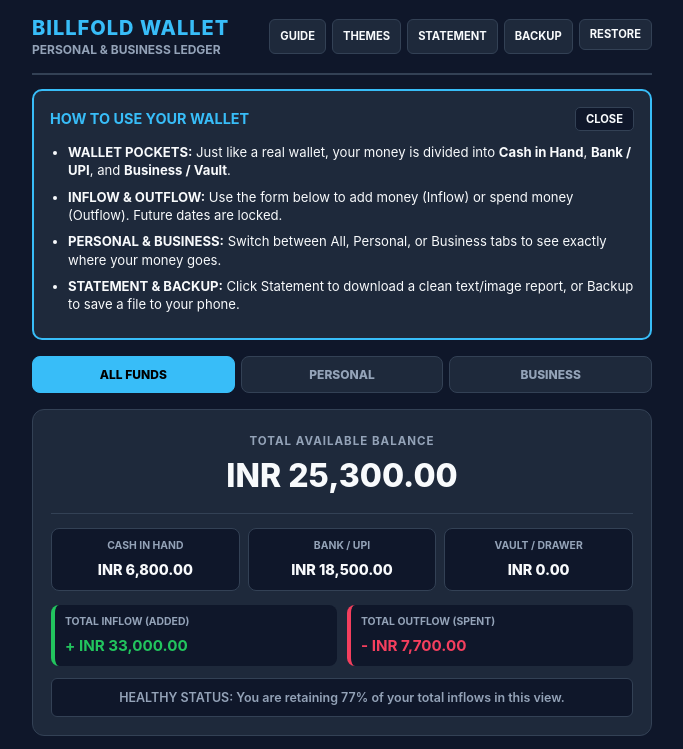
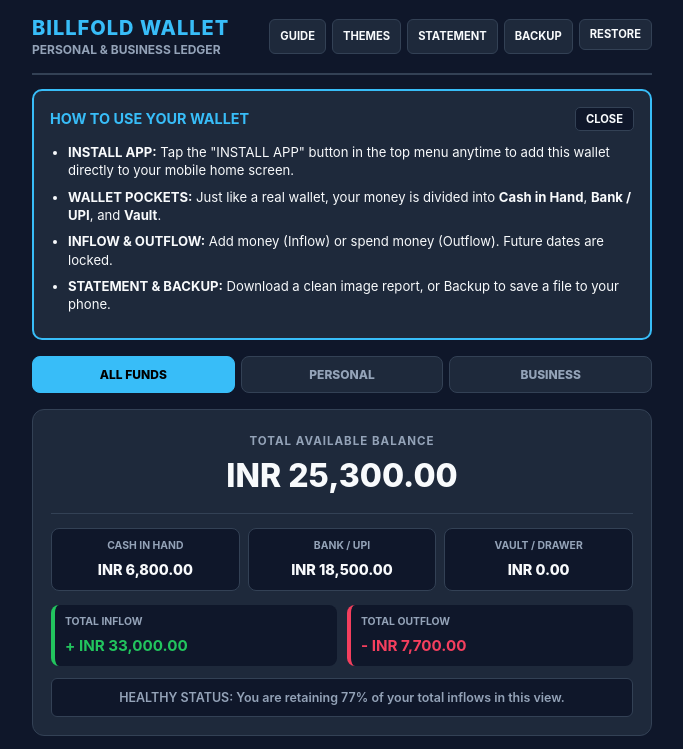
Before and after one commit to Bikugithub/Virtual-money-bag, a plain HTML site: page index.html in a window 1280 px wide. Both pictures are taken after a click on the button "GUIDE". Shown: the top 749 px of the page, without its empty margins (298-981 px from the left). Drawn offline with Linux system fonts and the light colour scheme.

Commit message:
Update index.html

```diff
--- a/index.html
+++ b/index.html
@@ -5,6 +5,7 @@
     <meta name="viewport" content="width=device-width, initial-scale=1.0">
     <title>Physical Wallet & Ledger</title>
     <link rel="stylesheet" href="style.css">
+    <link rel="manifest" href="manifest.json">
 </head>
 <body class="theme-slate">
 
@@ -16,6 +17,8 @@
                 <p id="wallet-owner" class="subtitle">PERSONAL & BUSINESS LEDGER</p>
             </div>
             <div class="menu-buttons">
+                <!-- Install Button (hidden until browser allows installation) -->
+                <button type="button" id="btn-install-app" class="nav-btn install-highlight hidden">INSTALL APP</button>
                 <button type="button" id="btn-toggle-guide" class="nav-btn">GUIDE</button>
                 <button type="button" id="btn-toggle-theme" class="nav-btn">THEMES</button>
                 <button type="button" id="btn-download-report" class="nav-btn">STATEMENT</button>
@@ -32,10 +35,10 @@
                 <button type="button" id="btn-close-guide" class="small-btn">CLOSE</button>
             </div>
             <ul class="guide-list">
-                <li><strong>WALLET POCKETS:</strong> Just like a real wallet, your money is divided into <strong>Cash in Hand</strong>, <strong>Bank / UPI</strong>, and <strong>Business / Vault</strong>.</li>
-                <li><strong>INFLOW & OUTFLOW:</strong> Use the form below to add money (Inflow) or spend money (Outflow). Future dates are locked.</li>
-                <li><strong>PERSONAL & BUSINESS:</strong> Switch between All, Personal, or Business tabs to see exactly where your money goes.</li>
-                <li><strong>STATEMENT & BACKUP:</strong> Click Statement to download a clean text/image report, or Backup to save a file to your phone.</li>
+                <li><strong>INSTALL APP:</strong> Tap the "INSTALL APP" button in the top menu anytime to add this wallet directly to your mobile home screen.</li>
+                <li><strong>WALLET POCKETS:</strong> Just like a real wallet, your money is divided into <strong>Cash in Hand</strong>, <strong>Bank / UPI</strong>, and <strong>Vault</strong>.</li>
+                <li><strong>INFLOW & OUTFLOW:</strong> Add money (Inflow) or spend money (Outflow). Future dates are locked.</li>
+                <li><strong>STATEMENT & BACKUP:</strong> Download a clean image report, or Backup to save a file to your phone.</li>
             </ul>
         </section>
 
@@ -64,7 +67,12 @@
             </div>
         </section>
 
-        <!-- Mode Filter (All / Personal / Business) -->
+        <!-- DESKTOP RESPONSIVE GRID -->
+        <div class="desktop-grid">
+
+            <!-- LEFT COLUMN: Wallet Dashboard & Forms -->
+            <div class="left-col">
+                <!-- Mode Filter -->
                 <section class="mode-tabs">
                     <button type="button" class="mode-btn active" data-mode="all">ALL FUNDS</button>
                     <button type="button" class="mode-btn" data-mode="personal">PERSONAL</button>
@@ -78,7 +86,6 @@
                         <h2 id="total-balance" class="big-balance">INR 0.00</h2>
                     </div>
 
-            <!-- 3 Physical Pockets -->
                     <div class="pockets-grid">
                         <div class="pocket-box">
                             <span class="pocket-name">CASH IN HAND</span>
@@ -94,25 +101,23 @@
                         </div>
                     </div>
 
-            <!-- Inflow vs Outflow Summary -->
                     <div class="flow-summary">
                         <div class="flow-box inflow-border">
-                    <span class="pocket-name">TOTAL INFLOW (ADDED)</span>
+                            <span class="pocket-name">TOTAL INFLOW</span>
                             <strong id="total-inflow" class="inflow-text">+ INR 0.00</strong>
                         </div>
                         <div class="flow-box outflow-border">
-                    <span class="pocket-name">TOTAL OUTFLOW (SPENT)</span>
+                            <span class="pocket-name">TOTAL OUTFLOW</span>
                             <strong id="total-outflow" class="outflow-text">- INR 0.00</strong>
                         </div>
                     </div>
 
-            <!-- Smart Wallet Status Note -->
                     <div id="wallet-advice" class="advice-strip">
                         Wallet status is balanced. Ready to record transactions.
                     </div>
                 </section>
 
-        <!-- Record Transaction Card -->
+                <!-- Record Transaction Form -->
                 <section class="card-section">
                     <h3 class="section-heading">ADD OR SPEND MONEY</h3>
                     <form id="tx-form" class="tx-form">
@@ -162,7 +167,7 @@
                                 <input type="number" id="tx-amount" placeholder="e.g. 500" min="0.01" step="0.01" required>
                             </div>
                             <div>
-                        <label>DATE (FUTURE LOCKED)</label>
+                                <label>DATE</label>
                                 <input type="date" id="tx-date" required>
                             </div>
                         </div>
@@ -175,9 +180,11 @@
                         <button type="submit" class="submit-btn">SAVE TO WALLET</button>
                     </form>
                 </section>
+            </div>
 
-        <!-- History & Filters Card -->
-        <section class="card-section">
+            <!-- RIGHT COLUMN: Filters & History -->
+            <div class="right-col">
+                <section class="card-section" style="height: 100%;">
                     <div class="panel-top">
                         <h3 class="section-heading">WALLET HISTORY</h3>
                         <span id="history-count" class="count-tag">0 ENTRIES</span>
@@ -209,6 +216,9 @@
                 </section>
             </div>
 
+        </div> <!-- End Desktop Grid -->
+    </div>
+
     <script src="script.js"></script>
 </body>
 </html>
```
Lines whose indentation alone changed are shown as unchanged.
